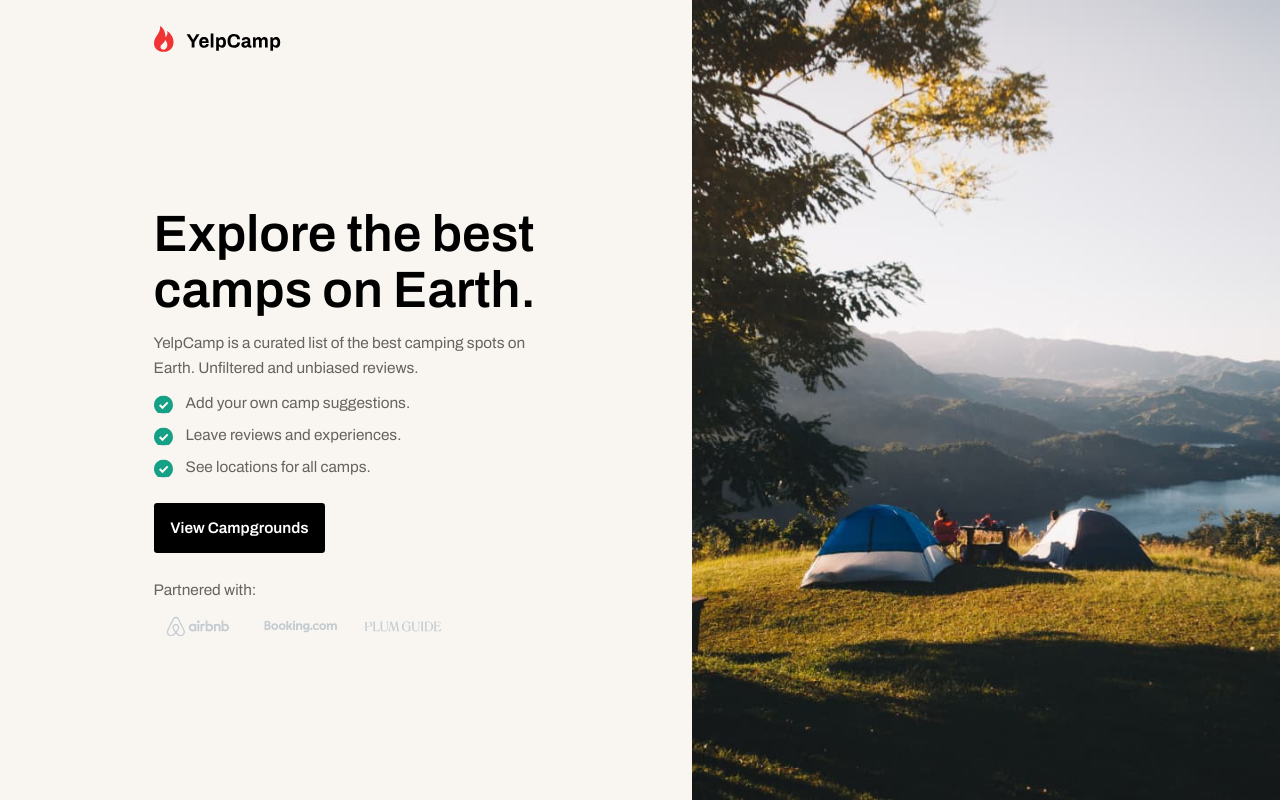
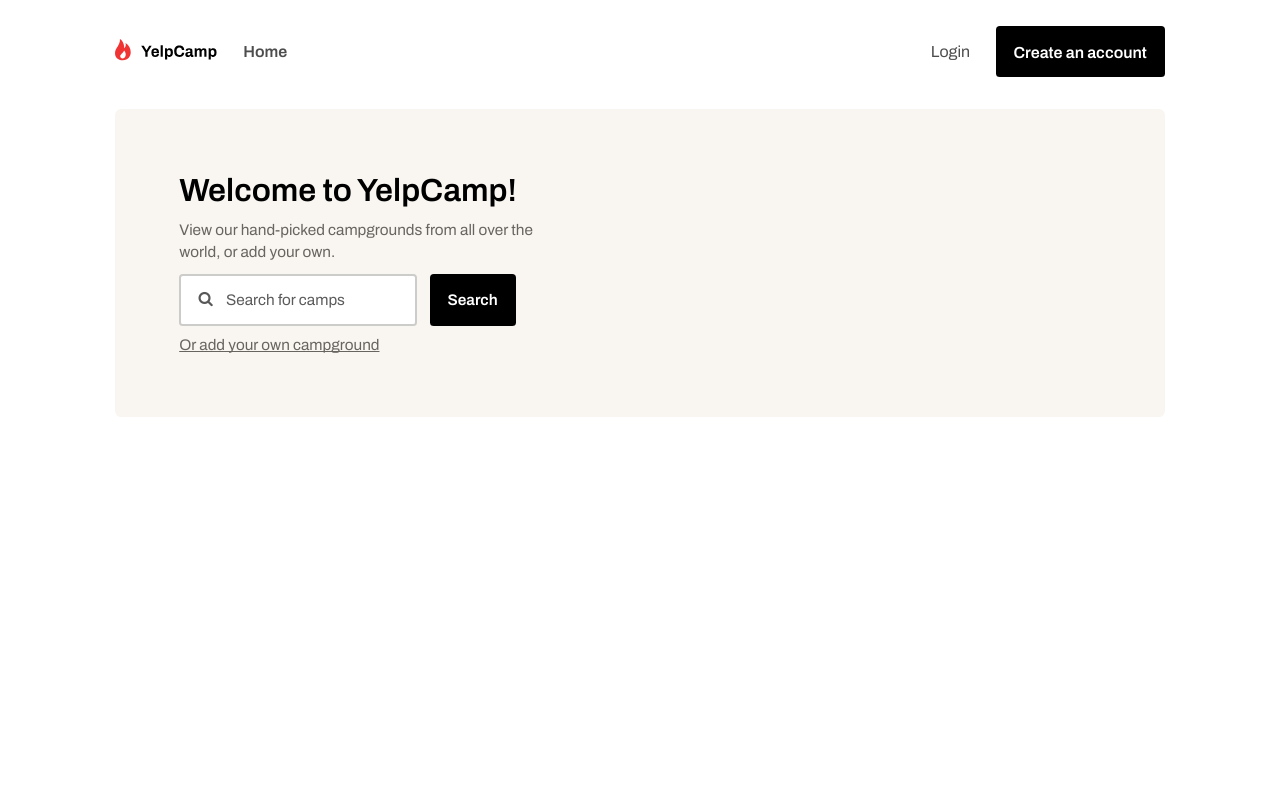
Before and after one commit to luluzhu9/yelp-camp, a React (Create React App) app: page / in a window 1280 px wide. Both pictures are taken after a click on the button "View Campgrounds". Built offline with nearby package versions, Linux system fonts and the light colour scheme.

Commit message:
Finished front end of header and helper banner

```diff
--- a/package.json
+++ b/package.json
@@ -3,6 +3,9 @@
   "version": "0.1.0",
   "private": true,
   "dependencies": {
+    "@fortawesome/fontawesome-svg-core": "^6.4.0",
+    "@fortawesome/free-solid-svg-icons": "^6.4.0",
+    "@fortawesome/react-fontawesome": "^0.2.0",
     "@testing-library/jest-dom": "^5.16.5",
     "@testing-library/react": "^13.4.0",
     "@testing-library/user-event": "^13.5.0",
--- a/public/index.html
+++ b/public/index.html
@@ -29,6 +29,9 @@
     <link rel="preconnect" href="https://fonts.gstatic.com" crossorigin>
     <link href="https://fonts.googleapis.com/css2?family=Archivo:wght@400;600&display=swap" rel="stylesheet">
 
+    <!-- Fontawesome -->
+    <link href="https://maxcdn.bootstrapcdn.com/font-awesome/4.7.0/css/font-awesome.min.css" rel="stylesheet"/>
+
     <title>React App</title>
   </head>
   <body>
--- a/src/App.js
+++ b/src/App.js
@@ -1,10 +1,16 @@
+import React, {useState} from 'react';
 import './App.css';
 import LandingPage from './LandingPage.js';
+import SearchPage from './SearchPage.js';
 
 function App() {
+
+  const [landingIsShown, setLandingIsShown] = useState(true);
+
   return (
     <div className="App">
-      <LandingPage />
+      {landingIsShown && (<LandingPage setLandingIsShown={setLandingIsShown}/>)}
+      {!landingIsShown && (<SearchPage />)}
     </div>
   );
 }
--- /dev/null
+++ b/src/Header.css
@@ -0,0 +1,58 @@
+* {
+    margin: 0;
+    padding: 0;
+}
+
+.header-container{
+    display: flex;
+    justify-content: space-between;
+    align-items: center;
+    height: 5vw;
+}
+
+.header-left {
+    display: flex;
+    align-items: center;
+    gap: 2vw;
+    height: 100%;
+}
+
+.header-left img {
+    width: 8vw;
+}
+
+.header-left button {
+    border: none;
+    outline: none;
+    background: transparent;
+    font-size: 1.25vw;
+    font-weight: bold;
+    color: rgb(77, 77, 77);
+}
+
+.header-right {
+    display: flex;
+    align-items: center;
+    gap: 2vw;
+    height: 100%;
+}
+
+.login-button {
+    border: none;
+    outline: none;
+    background: transparent;
+    font-size: 1.25vw;
+    color: rgb(77, 77, 77);
+}
+
+.create-account-button {
+    border: none;
+    outline: none;
+    background: black;
+    color: white;
+    height: 80%;
+    padding: 1.4vw;
+    border-radius: 0.3vw;
+    font-weight: bold;
+    font-size: 1.25vw;
+}
--- /dev/null
+++ b/src/Header.js
@@ -0,0 +1,20 @@
+import YelpCampIcon from './media/Logo.svg';
+import './Header.css';
+
+function Header() {
+    return(
+        <div className="header-container">
+            <div className="header-left">
+                <img src={YelpCampIcon} alt="yelp camp icon"/>
+                <button>Home</button>
+            </div>
+            <div className="header-right">
+                <button className="login-button">Login</button>
+                <button className="create-account-button">Create an account</button>
+            </div>
+
+        </div>
+    )
+}
+
+export default Header;
--- /dev/null
+++ b/src/HelperBanner.css
@@ -0,0 +1,76 @@
+.helper-banner-container {
+    background-color: rgb(249, 246, 241);
+    border-radius: 0.5vw;
+    display: flex;
+    padding: 5vw;
+    margin: 2vw 0vw 2vw 0vw;
+}
+
+.helper-banner-inner {
+    display: flex;
+    width: 40%;
+    align-items: flex-start;
+    flex-direction: column;
+    gap: 0.85vw;
+    text-align: left;
+}
+
+.helper-banner-inner h1 {
+    font-size: 2.5vw;
+    font-weight: bold;
+}
+
+.info {
+    color: rgb(104, 101, 96);
+    /*font-size: 1.3vw;*/
+    font-size: 1.2vw;
+    line-height: 1.75vw;
+}
+
+.search-bar {
+    display: flex;
+    gap: 1vw;
+    position: relative;
+}
+
+.search-bar input {
+    padding: 1vw 1vw 1vw 3.5vw;
+    font-size: 1.2vw;
+    opacity: 1;
+    color: rgb(91, 91, 91);
+    border-radius: 0.3vw;
+    border-color: rgb(204, 204, 202);
+    border-style: solid;
+}
+
+.search-bar input::placeholder {
+    opacity: 1;
+    color: rgb(91, 91, 91);
+}
+
+.search-bar button {
+    border: none;
+    outline: none;
+    background: black;
+    color: white;
+    padding: 1.4vw;
+    border-radius: 0.3vw;
+    font-weight: bold;
+    font-size: 1.2vw;
+}
+
+.search-bar i {
+    color: #585858;
+    font-size: 1.2vw;
+    position: absolute;
+    top: 48%;
+    transform: translateY(-50%);
+    padding: 0vw 1vw 0vw 1.5vw;
+}
+
+.add-campground {
+    color: rgb(104, 101, 96);
+    font-size: 1.2vw;
+    text-decoration-line: underline;
+    text-decoration-skip-ink: none;
+}
--- /dev/null
+++ b/src/HelperBanner.js
@@ -0,0 +1,22 @@
+import './HelperBanner.css';
+
+function HelperBanner (){
+    return(
+        <div className="helper-banner-container">
+            <div className="helper-banner-inner">
+                <h1>Welcome to YelpCamp!</h1>
+                <p className="info">View our hand-picked campgrounds from all over the world, or add your own.</p>
+                <form className="search-bar">
+                    <i class="icon fa fa-search"></i>
+                    <input type="search" placeholder="Search for camps"></input>
+                    <button type="submit">Search</button>
+                </form>
+                <p className="add-campground">Or add your own campground</p>
+            </div>
+        </div>
+    )
+}
+
+export default HelperBanner;
+
+/* todo: add container with 40% width inside helper-banner-container */
--- a/src/LandingPage.css
+++ b/src/LandingPage.css
@@ -6,7 +6,7 @@
 
 h1 {
     font-weight: 600;
-    font-size: 4vw;
+    font-size: 3.5vw;
 }
 
 .landing-page {
--- a/src/LandingPage.js
+++ b/src/LandingPage.js
@@ -5,7 +5,7 @@ import BookingLogo from './media/Booking.svg';
 import PlumLogo from './media/Plum Guide.svg';
 import './LandingPage.css';
 
-function LandingPage() {
+function LandingPage({setLandingIsShown}) {
     return(
         <div className="landing-page">
             <div className="landing-page-left">
@@ -18,7 +18,7 @@ function LandingPage() {
                         <li>Leave reviews and experiences.</li>
                         <li>See locations for all camps.</li>
                     </ul>
-                    <button>View Campgrounds</button>
+                    <button onClick={(e) => setLandingIsShown(false)}>View Campgrounds</button>
                     <p>Partnered with:</p>
                     <div className="sponsor-gallery">
                         <img src={AirbnbLogo} alt="airbnb-logo"/>
--- /dev/null
+++ b/src/SearchPage.css
@@ -0,0 +1,9 @@
+* {
+    margin: 0;
+    padding: 0;
+    font-family: 'Archivo', sans-serif;
+}
+
+.search-page {
+    padding: 1.5vw 9vw 1.5vw 9vw;
+}
--- /dev/null
+++ b/src/SearchPage.js
@@ -0,0 +1,14 @@
+import Header from './Header.js';
+import HelperBanner from './HelperBanner.js';
+import './SearchPage.css'
+
+function SearchPage() {
+    return(
+        <div className="search-page">
+            <Header />
+            <HelperBanner />
+        </div>
+    )
+}
+
+export default SearchPage;
```
Also changed, not shown: 1 other file (tests, documents, lock files or other folders).
